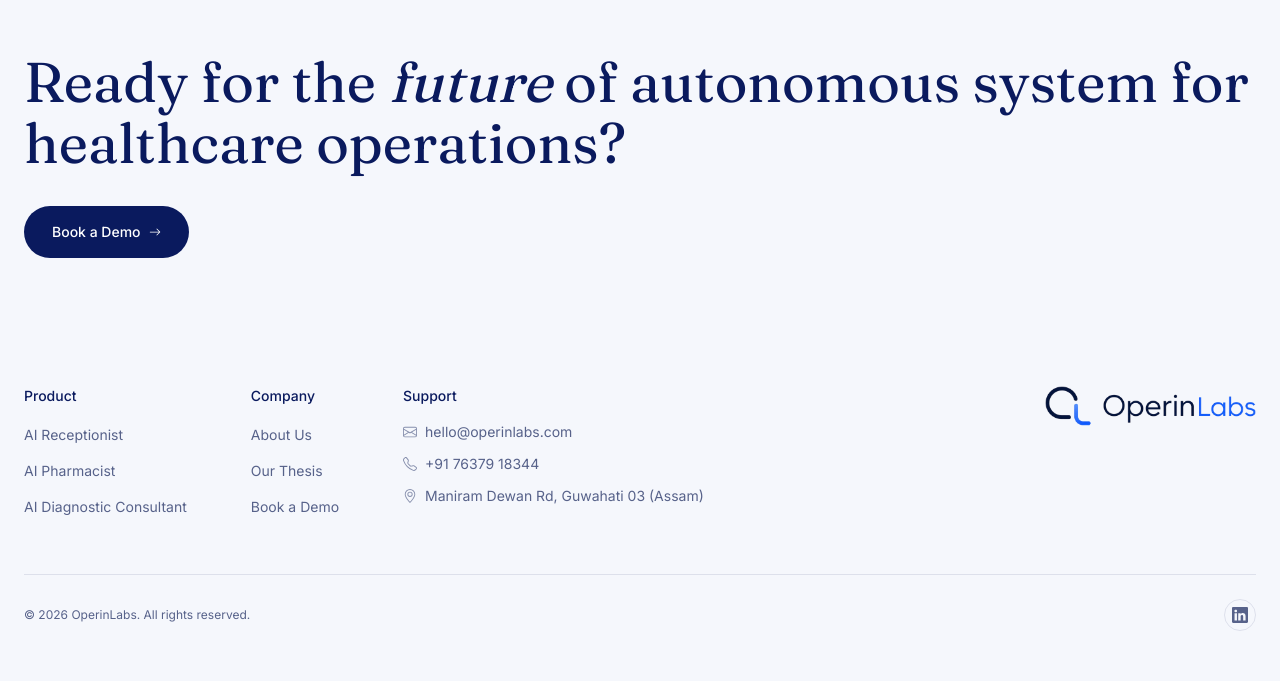
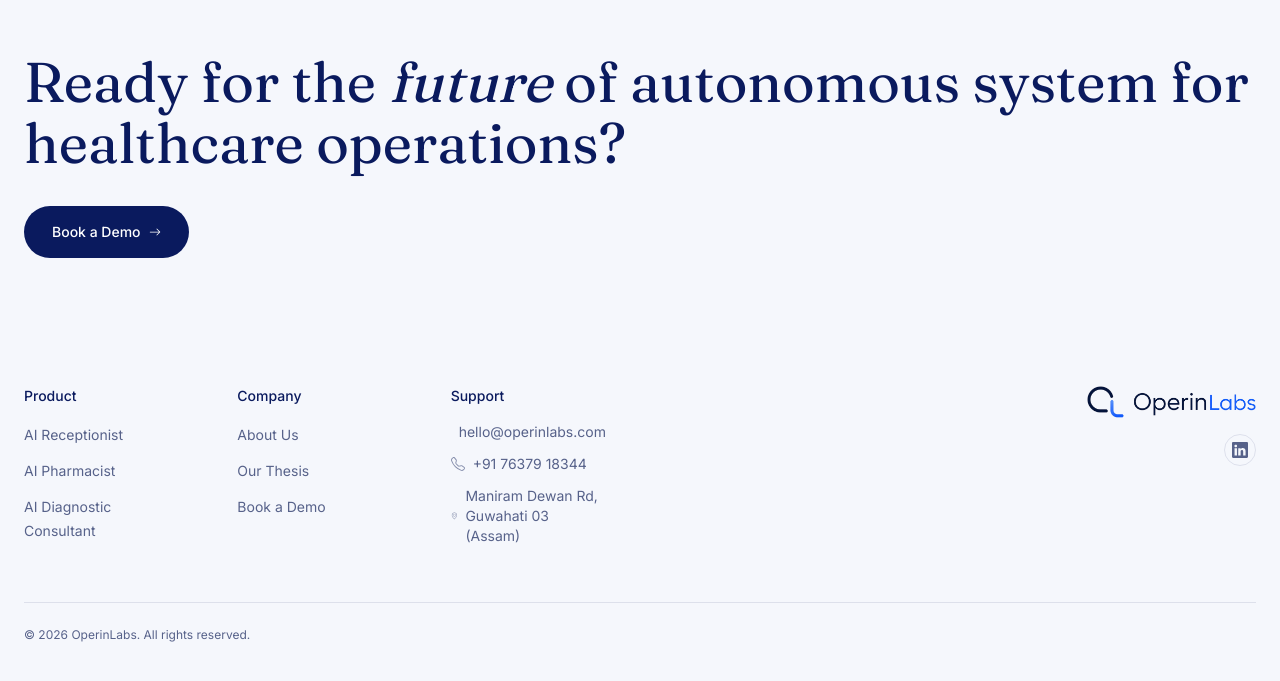
Before and after one commit to OperinLabs/OperinLabs-Landing-Page, a React (Vite) app: page / in a window 1280 px wide. Shown: the part 2989-3670 px from the top of the page. Built offline with nearby package versions, Linux system fonts and the light colour scheme.

Commit message:
Update Footer.tsx

```diff
--- a/src/components/Footer.tsx
+++ b/src/components/Footer.tsx
@@ -36,9 +36,9 @@ export default function Footer({ onBookDemo }: FooterProps) {
           </button>
         </div>
 
-        {/* Link columns clustered on the left, logo set apart on the right */}
+        {/* Link columns clustered on the left, logo + LinkedIn set apart on the right */}
         <div className="mt-32 flex flex-col gap-12 sm:flex-row sm:items-start sm:justify-between">
-          <div className="flex flex-col gap-12 sm:flex-row sm:gap-16">
+          <div className="grid grid-cols-1 gap-y-12 sm:w-[36rem] sm:grid-cols-3 sm:gap-x-16">
             <div>
               <p className="text-sm font-medium text-ink">Product</p>
               <ul className="mt-4 flex flex-col gap-3">
@@ -118,22 +118,24 @@ export default function Footer({ onBookDemo }: FooterProps) {
             </div>
           </div>
 
-          <img src="/logo.png" alt="OperinLabs" className="h-10 w-auto" />
+          <div className="flex flex-col items-start gap-4 sm:items-end">
+            <img src="/logo.png" alt="OperinLabs" className="h-8 w-auto" />
+            <a
+              href="https://www.linkedin.com/company/operinlabs"
+              target="_blank"
+              rel="noopener noreferrer"
+              aria-label="OperinLabs on LinkedIn"
+              className="flex h-8 w-8 items-center justify-center rounded-full border border-line text-ink-soft transition-colors hover:text-ink"
+            >
+              <BsLinkedin aria-hidden="true" />
+            </a>
+          </div>
         </div>
 
-        <div className="mt-14 flex flex-col gap-4 border-t border-line pt-6 sm:flex-row sm:items-center sm:justify-between">
+        <div className="mt-14 border-t border-line pt-6">
           <p className="text-xs text-ink-soft">
             © {new Date().getFullYear()} OperinLabs. All rights reserved.
           </p>
-          <a
-            href="https://www.linkedin.com/company/operinlabs"
-            target="_blank"
-            rel="noopener noreferrer"
-            aria-label="OperinLabs on LinkedIn"
-            className="flex h-8 w-8 items-center justify-center rounded-full border border-line text-ink-soft transition-colors hover:text-ink"
-          >
-            <BsLinkedin aria-hidden="true" />
-          </a>
         </div>
       </div>
     </footer>
```
